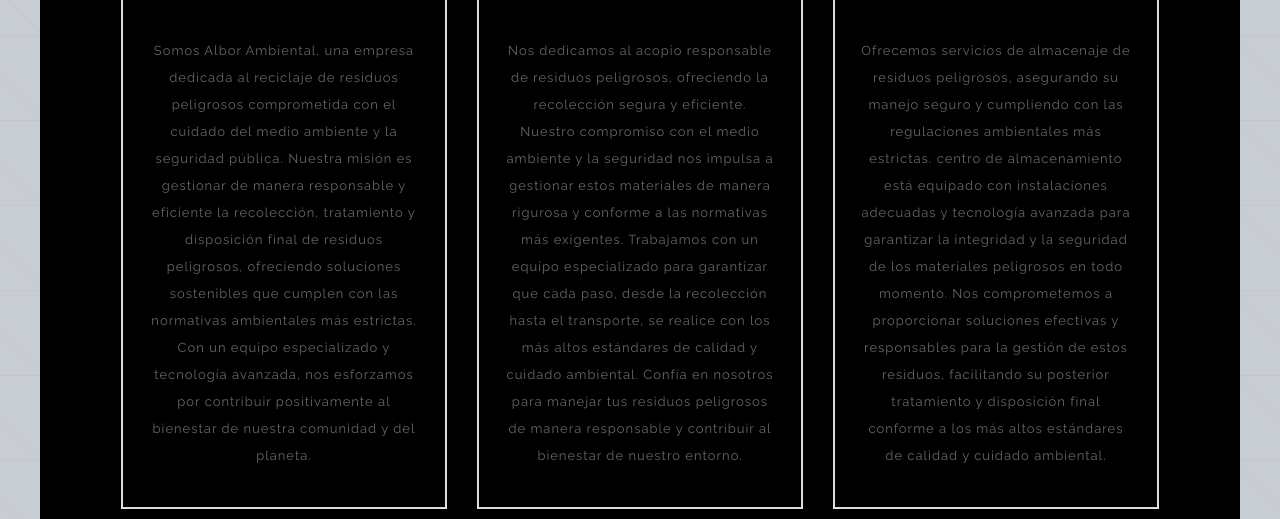
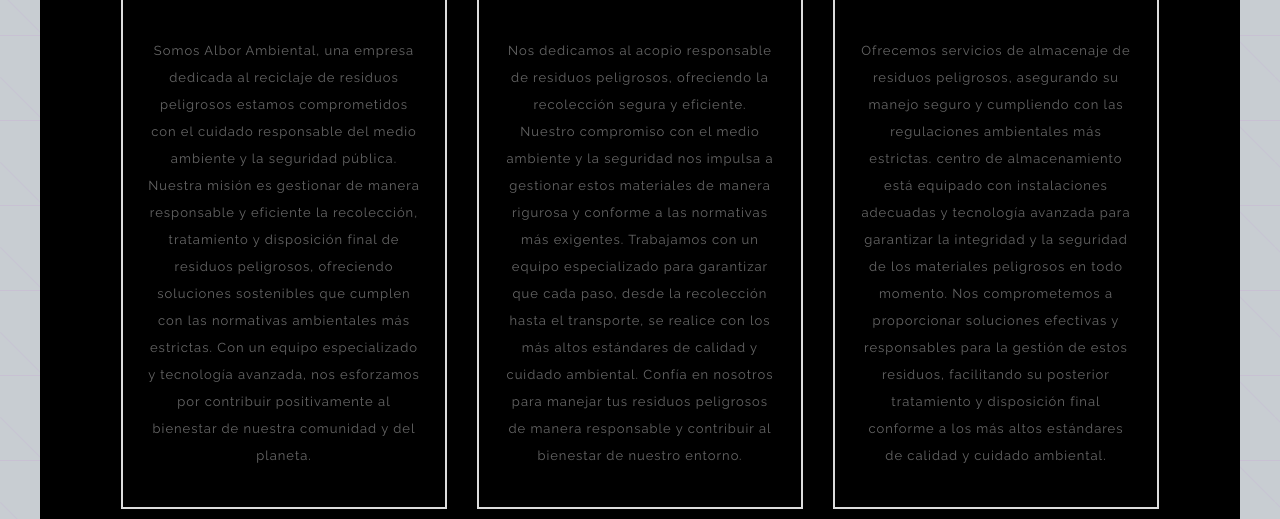
Before and after one commit to arnoldboyy/albor_ambiental, a plain HTML site: page index.html in a window 1280 px wide. Shown: the part 773-1292 px from the top of the page. Drawn offline with Linux system fonts and the light colour scheme; some packages are replaced by stand-ins of ours.

Commit message:
Update index.html

```diff
--- a/index.html
+++ b/index.html
@@ -77,7 +77,7 @@
 							<i class="fas fa-building"></i>
 						</div>
 						<div class="service-text">
-							<p>Somos Albor Ambiental, una empresa dedicada al reciclaje de residuos peligrosos comprometida con el cuidado del medio ambiente y la seguridad pública. Nuestra misión es gestionar de manera responsable y eficiente la recolección, tratamiento y disposición final de residuos peligrosos, ofreciendo soluciones sostenibles que cumplen con las normativas ambientales más estrictas. Con un equipo especializado y tecnología avanzada, nos esforzamos por contribuir positivamente al bienestar de nuestra comunidad y del planeta.</p>
+							<p>Somos Albor Ambiental, una empresa dedicada al reciclaje de residuos peligrosos estamos comprometidos con el cuidado responsable del medio ambiente y la seguridad pública. Nuestra misión es gestionar de manera responsable y eficiente la recolección, tratamiento y disposición final de residuos peligrosos, ofreciendo soluciones sostenibles que cumplen con las normativas ambientales más estrictas. Con un equipo especializado y tecnología avanzada, nos esforzamos por contribuir positivamente al bienestar de nuestra comunidad y del planeta.</p>
 						</div>
 					</article>
 				</div>
@@ -92,10 +92,7 @@
 							<i class="fas fa-recycle"></i>
 						</div>
 						<div class="service-text">
-							<p>
-
-
-								Nos dedicamos al acopio responsable de residuos peligrosos, ofreciendo la recolección segura y eficiente. Nuestro compromiso con el medio ambiente y la seguridad nos impulsa a gestionar estos materiales de manera rigurosa y conforme a las normativas más exigentes. Trabajamos con un equipo especializado para garantizar que cada paso, desde la recolección hasta el transporte, se realice con los más altos estándares de calidad y cuidado ambiental. Confía en nosotros para manejar tus residuos peligrosos de manera responsable y contribuir al bienestar de nuestro entorno.</p>
+							<p>Nos dedicamos al acopio responsable de residuos peligrosos, ofreciendo la recolección segura y eficiente. Nuestro compromiso con el medio ambiente y la seguridad nos impulsa a gestionar estos materiales de manera rigurosa y conforme a las normativas más exigentes. Trabajamos con un equipo especializado para garantizar que cada paso, desde la recolección hasta el transporte, se realice con los más altos estándares de calidad y cuidado ambiental. Confía en nosotros para manejar tus residuos peligrosos de manera responsable y contribuir al bienestar de nuestro entorno.</p>
 						</div>
 					</article>
 				</div>
@@ -216,6 +213,7 @@
 						<a href="#"><h4 class="entry-title">RECICLAJE RESPONSABLE</h4></a>
 					</div>
 				</article>
+				<!--
 				<article class="portfolio col-md-4 col-sm-6 col-xs-12">
 					<div class="entry-thumbnail">
 						<img src="img/portfolio/1.1.jpg" alt="">
@@ -240,6 +238,7 @@
 						<a href="#"><h4 class="entry-title">CUIDANDO EL PLANETA</h4></a>
 					</div>
 				</article>
+				-->
 			</div>
 		</div>
 	</div>
```
